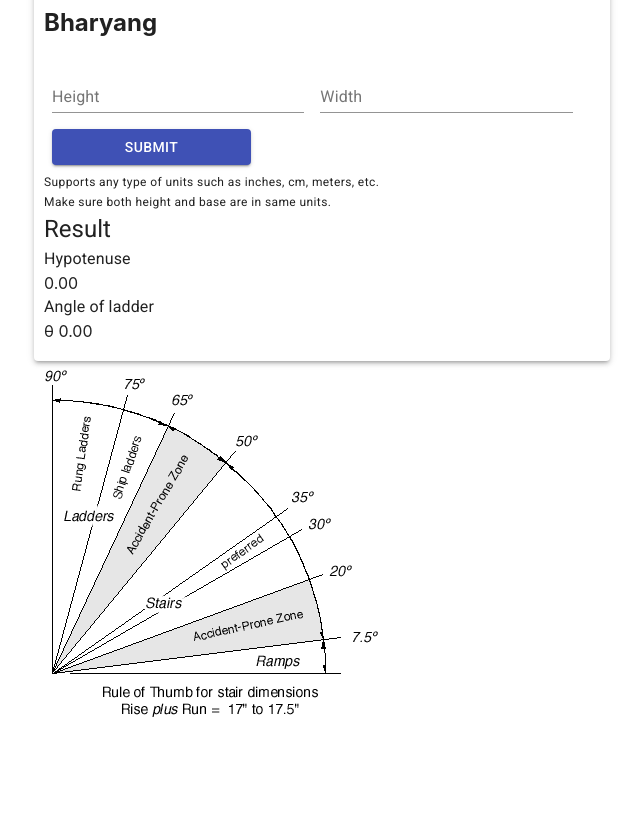
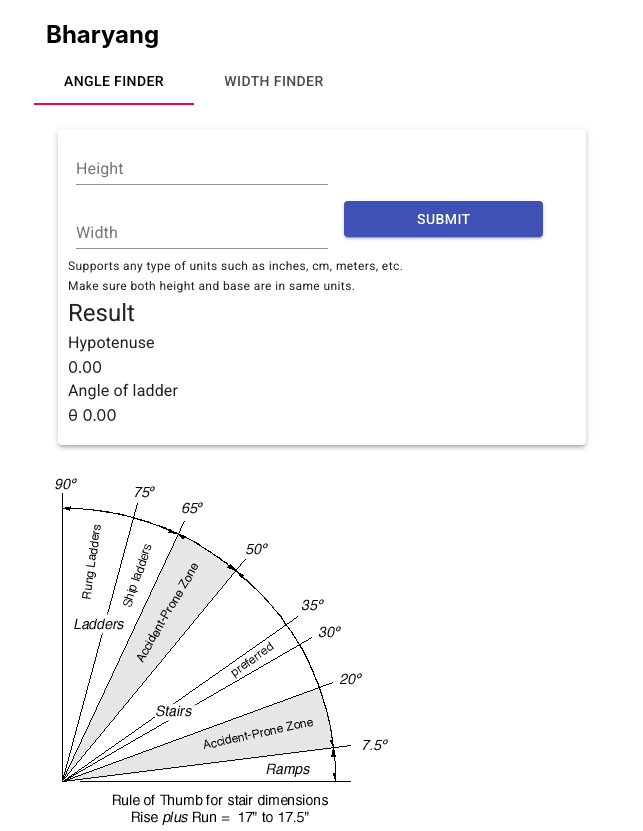
Before and after one commit to sbimochan/bharyang, a React (Create React App) app: page / in a window 1280 px wide. Shown: the whole page, without its empty margins (318-961 px from the left). Before the commit the page ends 800 px from the top, so only its background shows below. Built offline with nearby package versions, Linux system fonts and the light colour scheme.

Commit message:
width-finder: Tabs and width finder from angle

```diff
--- a/src/App.js
+++ b/src/App.js
@@ -1,71 +1,40 @@
 import React, { useState } from 'react';
-import { useForm } from 'react-hook-form';
-import { TextField, Paper, Grid, Container, Button, Typography } from '@material-ui/core';
-import { makeStyles } from '@material-ui/core/styles';
+import { Grid, Container, Tabs, Tab } from '@material-ui/core';
 import './App.css';
-import { getHypotenuse, getAngle } from './engine/engine';
+import TabPanel from './components/TabPanel';
+import Angle from './components/Angle';
+import Base from './components/Base';
 
 function App() {
-	const [hypotenuse, setHypotenuse] = useState(0);
-	const [angle, setAngle] = useState(0);
+  const [value, setValue] = useState(0);
 
-	const useStyles = makeStyles((theme) => ({
-		root: {
-			'& > *': {
-				margin: theme.spacing(1),
-				width: '25ch',
-			},
-		},
-	}));
-	const { handleSubmit, register } = useForm();
+	const a11yProps = (index) => {
+		return {
+			id: `simple-tab-${index}`,
+			'aria-controls': `simple-tabpanel-${index}`,
+		};
+	}
 
-	const onSubmit = (values) => {
-		const hypotenuse = getHypotenuse(values.perpendicular, values.base);
-		setHypotenuse(hypotenuse);
-
-		const angle = getAngle(values.base, hypotenuse);
-		setAngle(angle);
+	const handleChange = (event, newValue) => {
+		setValue(newValue);
 	};
-
-	const classes = useStyles();
 
 	return (
 		<Container maxWidth="sm">
+				<h2>Bharyang</h2>
 			<Grid container spacing={3} alignItems="center" direction="row">
-				<Paper elevation={3} classes={{ root: 'pl-10' }}>
-					<h2>Bharyang</h2>
-					<form onSubmit={handleSubmit(onSubmit)} className={classes.root}>
-						<TextField
-							type="number"
-							name="perpendicular"
-							label="Height"
-							inputRef={register({ required: true })}
-						/>
-						<TextField
-							type="number"
-							name="base"
-							label="Width"
-							inputRef={register({ required: true })}
-						/>
-						<Button type="submit" variant="contained" color="primary">
-							Submit
-						</Button>
-					</form>
-					<Typography variant="caption" display="block">
-						Supports any type of units such as inches, cm, meters, etc.
-					</Typography>
-					<Typography variant="caption" display="block">
-						Make sure both height and base are in same units.
-					</Typography>
-					<div className="result-section">
-						<Typography variant="h5">Result</Typography>
-						<Typography variant="subtitle1">Hypotenuse</Typography>
-						{hypotenuse.toFixed(2)}
-						<Typography variant="subtitle1">Angle of ladder</Typography>
-						&theta; {angle.toFixed(2)}
-					</div>
-				</Paper>
-				<img src="ladder.gif" alt="ladder reference" />
+				<Tabs value={value} onChange={handleChange} aria-label="simple tabs example">
+					<Tab label="Angle finder" {...a11yProps(0)} />
+					<Tab label="Width finder" {...a11yProps(1)} />
+				</Tabs>
+				<TabPanel value={value} index={0}>
+					<Angle />
+				</TabPanel>
+				<TabPanel value={value} index={1}>
+					<Base />
+				</TabPanel>
+
+				<img src="ladder.gif" alt="ladder reference" className="pl-10"/>
 			</Grid>
 		</Container>
 	);
--- /dev/null
+++ b/src/components/Angle.js
@@ -0,0 +1,69 @@
+import React, { useState } from 'react';
+import { useForm } from 'react-hook-form';
+import {
+	TextField,
+	Paper,
+	Button,
+	Typography,
+} from '@material-ui/core';
+import { makeStyles } from '@material-ui/core/styles';
+import '../App.css';
+import { getHypotenuse, getAngle } from '../engine/engine';
+
+export default function Angle() {
+	const [hypotenuse, setHypotenuse] = useState(0);
+	const [angle, setAngle] = useState(0);
+
+  	const useStyles = makeStyles((theme) => ({
+			root: {
+				'& > *': {
+					margin: theme.spacing(1),
+					width: '25ch',
+				},
+			},
+		}));
+	const { handleSubmit, register } = useForm();
+
+  const onSubmit = (values) => {
+		const hypotenuse = getHypotenuse(values.perpendicular, values.base);
+		setHypotenuse(hypotenuse);
+
+		const angle = getAngle(values.base, hypotenuse);
+		setAngle(angle);
+  };
+	const classes = useStyles();
+
+  return (<Paper elevation={3} classes={{ root: 'pl-10' }}>
+    <form onSubmit={handleSubmit(onSubmit)} className={classes.root}>
+      <TextField
+        type="number"
+        name="perpendicular"
+        label="Height"
+        inputRef={register({ required: true })}
+      />
+      <TextField
+        type="number"
+        name="base"
+        label="Width"
+        inputRef={register({ required: true })}
+      />
+      <Button type="submit" variant="contained" color="primary">
+        Submit
+      </Button>
+    </form>
+    <Typography variant="caption" display="block">
+      Supports any type of units such as inches, cm, meters, etc.
+    </Typography>
+    <Typography variant="caption" display="block">
+      Make sure both height and base are in same units.
+    </Typography>
+    <div className="result-section">
+      <Typography variant="h5">Result</Typography>
+      <Typography variant="subtitle1">Hypotenuse</Typography>
+      {hypotenuse.toFixed(2)}
+      <Typography variant="subtitle1">Angle of ladder</Typography>
+      &theta; {angle.toFixed(2)}
+    </div>
+  </Paper>
+  )
+}
--- /dev/null
+++ b/src/components/Base.js
@@ -0,0 +1,68 @@
+import React, { useState } from 'react';
+import { useForm } from 'react-hook-form';
+import {
+	TextField,
+	Paper,
+	Button,
+	Typography,
+} from '@material-ui/core';
+import { makeStyles } from '@material-ui/core/styles';
+import '../App.css';
+import { getHypotenuse, getBase } from '../engine/engine';
+
+export default function Angle() {
+	const [hypotenuse, setHypotenuse] = useState(0);
+	const [base, setBase] = useState(0);
+
+  	const useStyles = makeStyles((theme) => ({
+			root: {
+				'& > *': {
+					margin: theme.spacing(1),
+					width: '25ch',
+				},
+			},
+		}));
+	const { handleSubmit, register } = useForm();
+
+  const onSubmit = (values) => {
+    const base = getBase(values.perpendicular, values.angle);
+		setBase(base);
+		const hypotenuse = getHypotenuse(values.perpendicular, base);
+		setHypotenuse(hypotenuse);
+  };
+	const classes = useStyles();
+
+  return (<Paper elevation={3} classes={{ root: 'pl-10' }}>
+    <form onSubmit={handleSubmit(onSubmit)} className={classes.root}>
+      <TextField
+        type="number"
+        name="perpendicular"
+        label="Height"
+        inputRef={register({ required: true })}
+      />
+      <TextField
+        type="number"
+        name="angle"
+        label="Angle in degree"
+        inputRef={register({ required: true })}
+      />
+      <Button type="submit" variant="contained" color="primary">
+        Submit
+      </Button>
+    </form>
+    <Typography variant="caption" display="block">
+      Supports any type of units such as inches, cm, meters, etc.
+    </Typography>
+    <Typography variant="caption" display="block">
+      Make sure both height and base are in same units.
+    </Typography>
+    <div className="result-section">
+      <Typography variant="h5">Result</Typography>
+      <Typography variant="subtitle1">Hypotenuse</Typography>
+      {hypotenuse.toFixed(2)}
+      <Typography variant="subtitle1">Required Width</Typography>
+      {base.toFixed(2)}
+    </div>
+  </Paper>
+  )
+}
--- /dev/null
+++ b/src/components/TabPanel.js
@@ -0,0 +1,22 @@
+import React  from 'react';
+import { Box } from '@material-ui/core';
+
+export default function TabPanel(props) {
+  const { children, value, index, ...other } = props;
+
+  return (
+    <div
+      role="tabpanel"
+      hidden={value !== index}
+      id={`simple-tabpanel-${index}`}
+      aria-labelledby={`simple-tab-${index}`}
+      {...other}
+    >
+      {value === index && (
+        <Box p={3}>
+          {children}
+        </Box>
+      )}
+    </div>
+  );
+}
--- a/src/engine/engine.js
+++ b/src/engine/engine.js
@@ -7,7 +7,17 @@ export function radianToDegree(radian){
   return radian * (180 / Math.PI);
 }
 
+export function degreeToRadian(deg){
+  return deg * Math.PI /180;
+}
+
 export function getAngle(base, hypotenuse) {
   const radian = Math.acos(base/hypotenuse);
   return radianToDegree(radian)
 }
+
+export function getBase(perpendicular, angle) {
+  const radian = degreeToRadian(angle);
+  const base = perpendicular/Math.tan(radian);
+  return base;
+}
```
